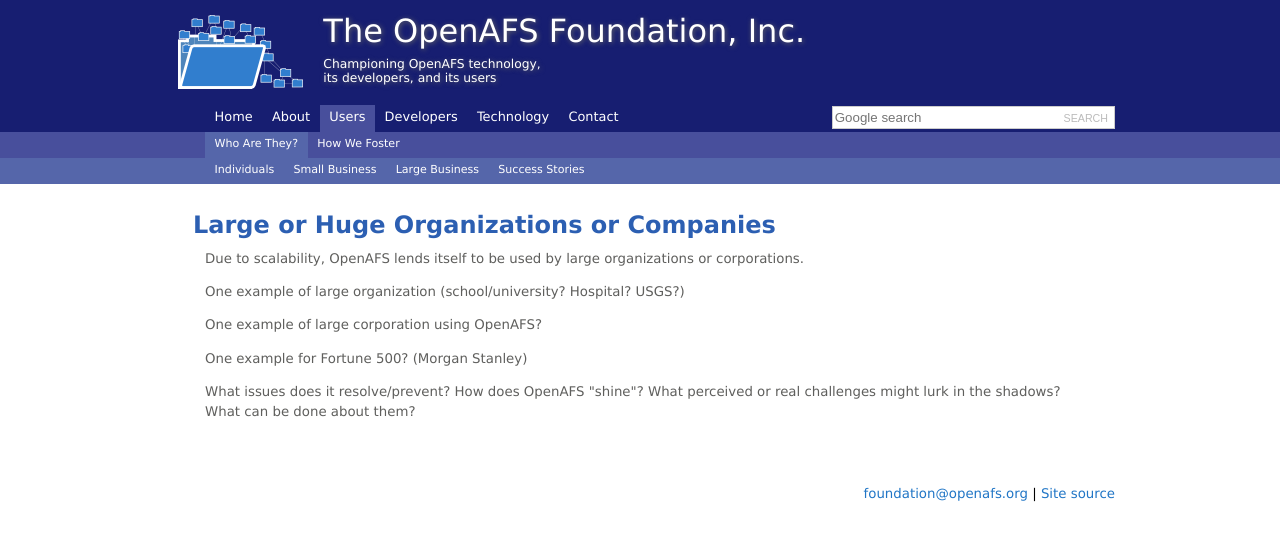
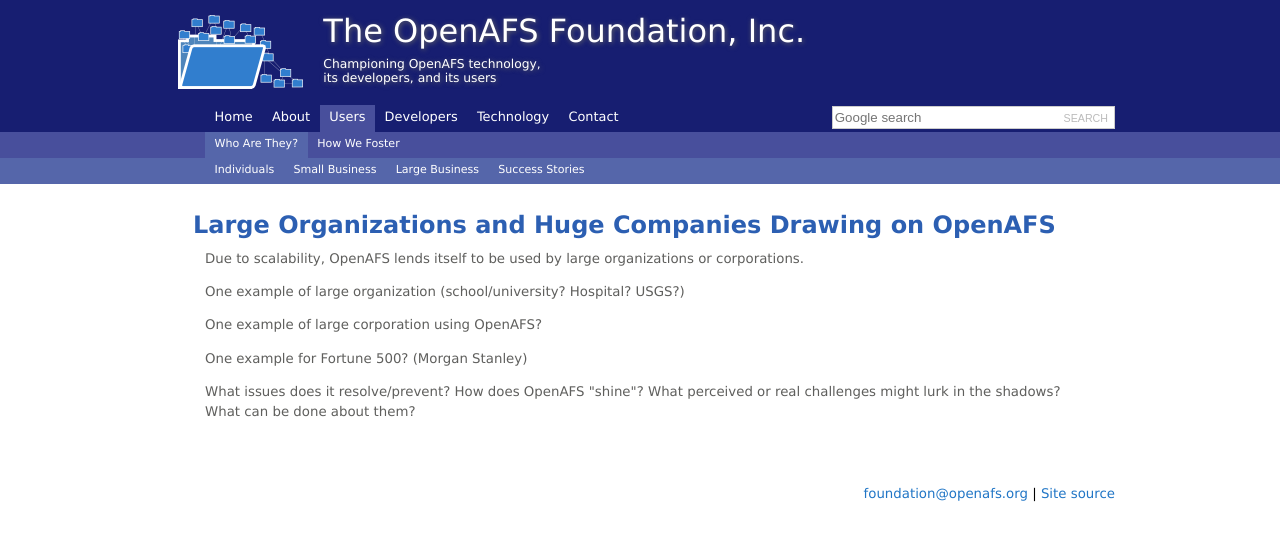
Before and after one commit to openafsfoundation/openafsfoundation.org, a Jekyll site: the page built from users/corps/index.md, in a window 1280 px wide. Shown: the top 541 px of the page. Built offline with Jekyll 4.4.1, drawn with Linux system fonts in a browser that asks for light colours.

Commit message:
Update index.md

```diff
--- a/users/corps/index.md
+++ b/users/corps/index.md
@@ -3,7 +3,7 @@
 nav: [users,who]
 ---
 
-## Large or Huge Organizations or Companies ##
+## Large Organizations and Huge Companies Drawing on OpenAFS ##
 
 Due to scalability, OpenAFS lends itself to be used by large organizations or corporations.
 
```
